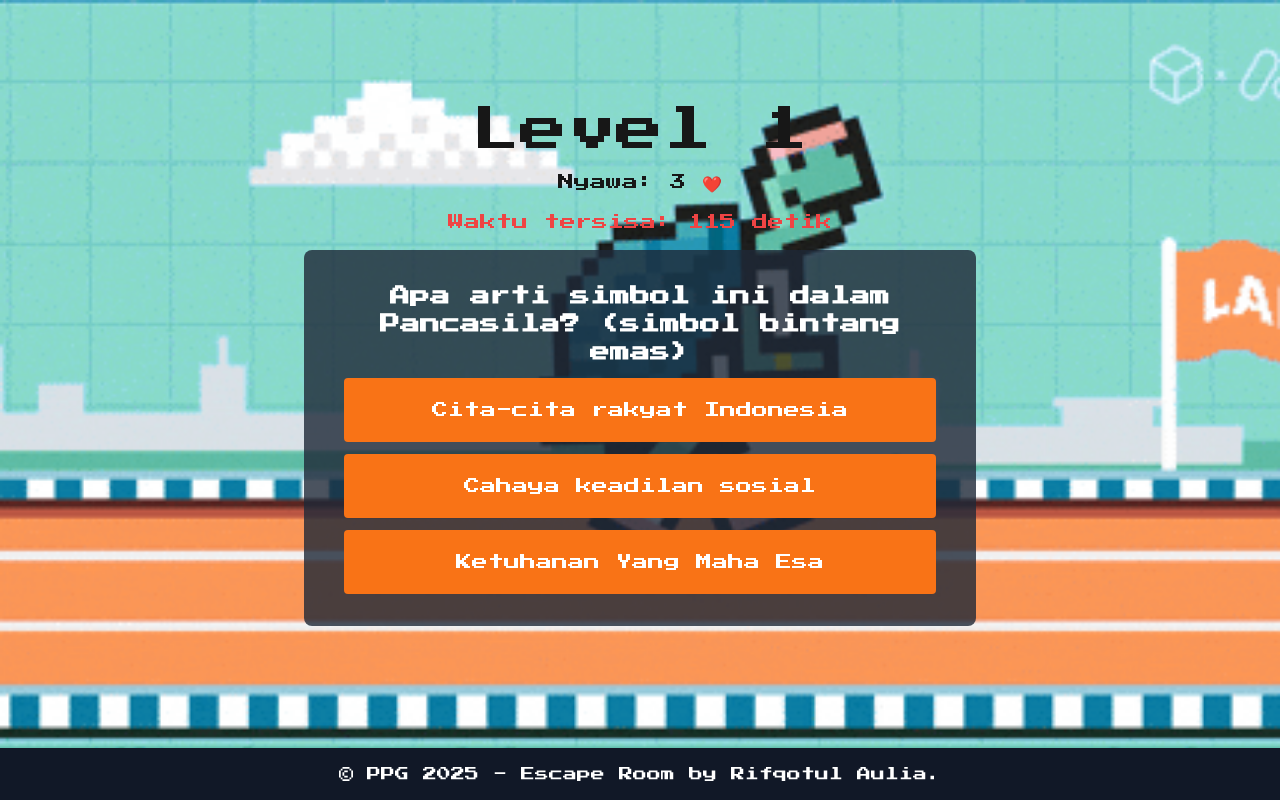
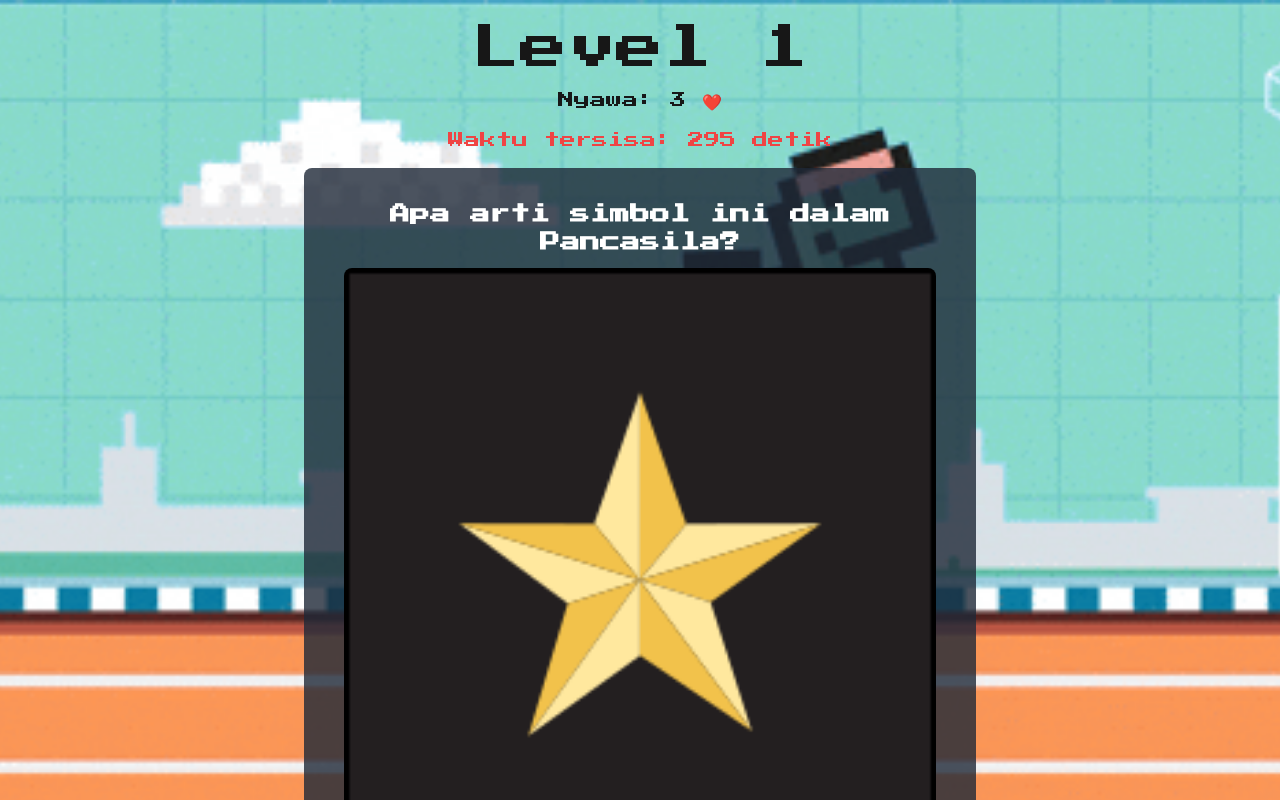
Before and after one commit to Mr94t3z/escape-room, a Next.js app: page /game in a window 1280 px wide. Shown: the top 800 px of the page. Built offline with nearby package versions, Linux system fonts and the light colour scheme.

Commit message:
escape room v2 {update first questuion and timeout}

```diff
--- a/src/app/game/page.tsx
+++ b/src/app/game/page.tsx
@@ -56,7 +56,7 @@ export default function Game() {
 
         <h2 className="text-5xl mb-4">Level {level}</h2>
         <p className="mb-4">Nyawa: {lives} ❤️</p>
-        <Timer time={120} onTimeout={() => router.push("/game-over?reason=time")} />
+        <Timer time={300} onTimeout={() => router.push("/game-over?reason=time")} />
         <Question
           question={levelQuestions[questionIndex]?.question}
           image={levelQuestions[questionIndex]?.image}
--- a/src/app/success/page.tsx
+++ b/src/app/success/page.tsx
@@ -8,7 +8,7 @@ export default function Success() {
     <div
       className="flex flex-col items-center justify-center min-h-screen bg-green-700 bg-cover bg-center px-10"
       style={{
-        backgroundImage: "url('/won.gif')", // Ganti dengan URL gambar GIF yang diinginkan
+        backgroundImage: "url('/won.gif')",
       }}
     >
       <h1 className="text-3xl sm:text-4xl md:text-5xl font-pixel text-white text-center">Selamat! 🎉</h1>
--- a/src/app/utils/questions.tsx
+++ b/src/app/utils/questions.tsx
@@ -2,7 +2,8 @@ export const questions = [
   // Level 1 – BERKEMBANG
   {
     level: 1,
-    question: "Apa arti simbol ini dalam Pancasila? (simbol bintang emas)",
+    question: "Apa arti simbol ini dalam Pancasila?",
+    image: "/images/bintang-emas.png",
     options: [
       "Cita-cita rakyat Indonesia",
       "Cahaya keadilan sosial",
```
Also changed, not shown: public/images/bintang-emas.png (added).
